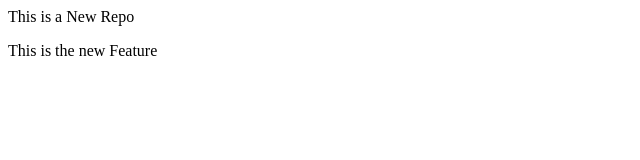
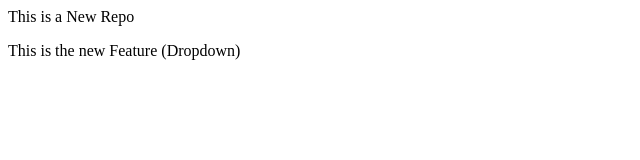
Before and after one commit to anass125/localrepo, a plain HTML site: page index.html in a window 1280 px wide. Shown: the full height of the page, 0-640 px from the left. Drawn offline with Linux system fonts and the light colour scheme.

Commit message:
Add Dropdown

```diff
--- a/index.html
+++ b/index.html
@@ -1,2 +1,2 @@
 <p>This is a New Repo</p>
-<p>This is the new Feature</p>
+<p>This is the new Feature (Dropdown)</p>
```
